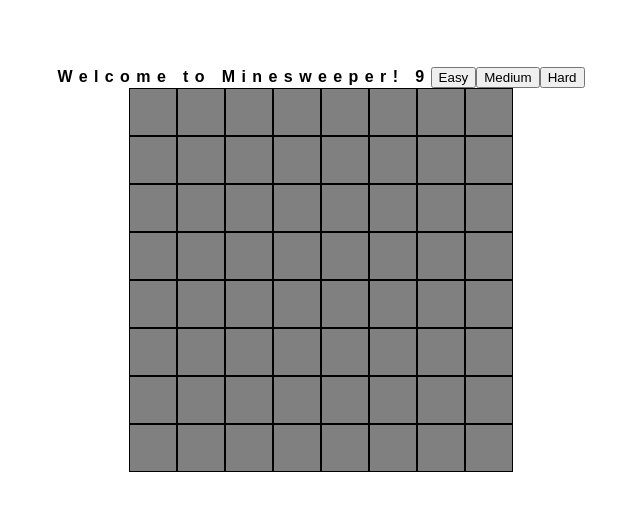
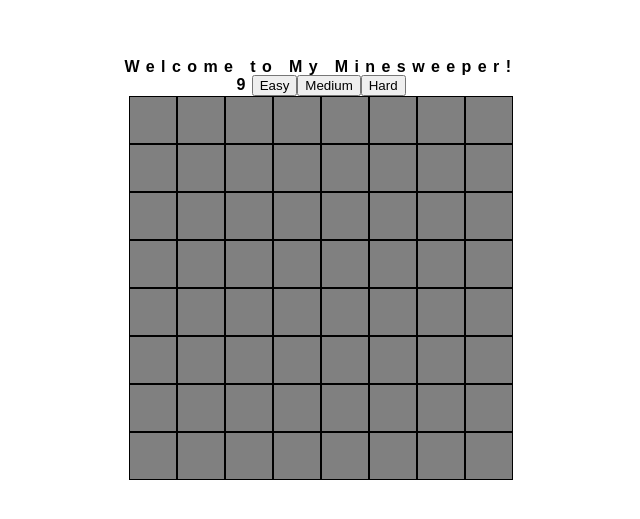
Before and after one commit to Amheisern/Minesweeper, a React (Vite) app: page / in a window 1280 px wide. Shown: the part 131-650 px from the top of the page, without its empty margins (319-959 px from the left). Built offline with nearby package versions, Linux system fonts and the light colour scheme.

Commit message:
magic ... i dont know

```diff
--- a/src/App.tsx
+++ b/src/App.tsx
@@ -1,4 +1,5 @@
 import React, { useState, MouseEvent } from 'react'
+import { Header } from './components/Header'
 
 export function App() {
   type Cell = 1 | 2 | 3 | 4 | 5 | 6 | 7 | 8 | '*' | '_' | ' ' | 'F'
@@ -126,11 +127,16 @@ export function App() {
         return cell
     }
   }
-  const header = game.state ? `${game.state}!` : 'Welcome to Minesweeper!'
+  const header = game.state ? `${game.state}!` : 'Welcome to My Minesweeper!'
   return (
     <div>
+      {/* {if (newGameState){
+         <Header game={newGameState} />
+      } */}
+      <Header header={header} />
       <h1>
-        {header} {game.id} {game.mines}
+        {/* {header}  */}
+        {game.id} {game.mines}
         <button onClick={() => newGame(0)}>Easy</button>
         <button onClick={() => newGame(1)}>Medium</button>
         <button onClick={() => newGame(2)}>Hard</button>
--- /dev/null
+++ b/src/components/Header.tsx
@@ -0,0 +1,7 @@
+import React from 'react'
+
+export function Header(props: any) {
+  console.log(props)
+
+  return <h1>{props.header}</h1>
+}
```
